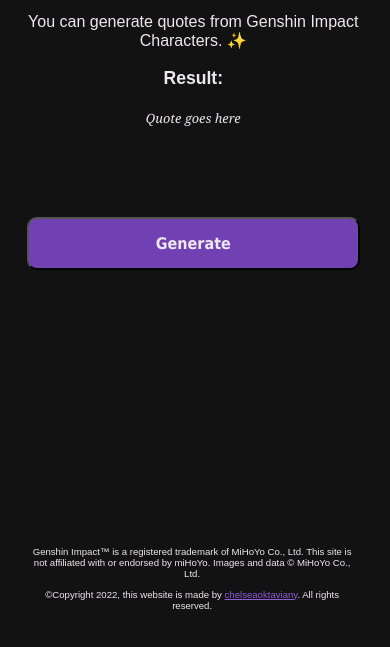
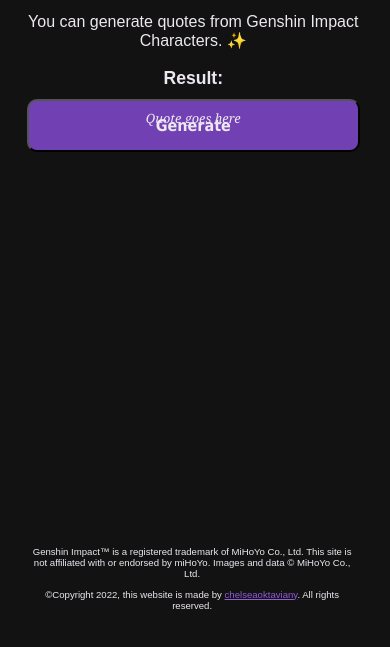
Before and after one commit to chelseaoktaviany/genshinimpact-quotes, a plain HTML site: page index.html in a window 390 px wide. Shown: the part 59-706 px from the top of the page. Drawn offline with Linux system fonts and the light colour scheme.

Commit message:
Update style.css

```diff
--- a/style.css
+++ b/style.css
@@ -178,7 +178,7 @@ footer a:hover {
     line-height: 2em;
   }
   button {
-    margin: 30% 0;
+    margin: -10% 0;
     padding: 15px;
     width: 90%;
     font-size: 1rem;
```
